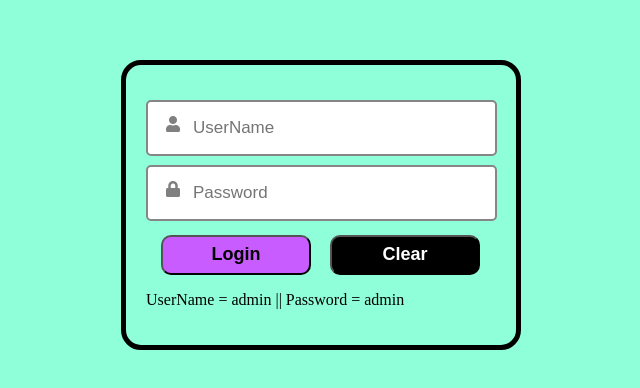
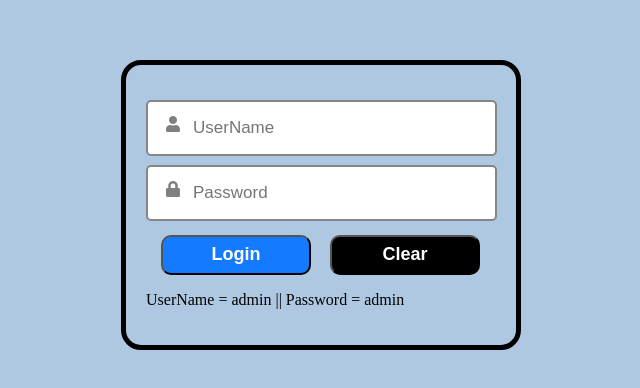
Before and after one commit to PatelKurvesh/10_JavaScript_Projects, a plain HTML site: page 2_Login Page/index.html in a window 1280 px wide. Shown: the part 130-518 px from the top of the page, without its empty margins (319-959 px from the left). Drawn offline with Linux system fonts and the light colour scheme.

Commit message:
color change

```diff
--- a/1_Color Flipper/style.css
+++ b/1_Color Flipper/style.css
@@ -1,5 +1,5 @@
 body{
-    background: rgb(143, 255, 218);
+    background: #afc8e1;
 }
 
 button{
--- a/2_Login Page/style.css
+++ b/2_Login Page/style.css
@@ -1,5 +1,5 @@
 body{
-    background: rgb(143, 255, 218);
+    background: #afc8e1
 }
 
 .container{
@@ -61,8 +61,8 @@ button{
 }
 
 #submit{
-    color: rgb(0, 0, 0);
-    background-color: rgb(201, 92, 255);
+    color: white;
+    background-color: rgb(20, 122, 255);
 }
 #clear{
     color: white;
```
